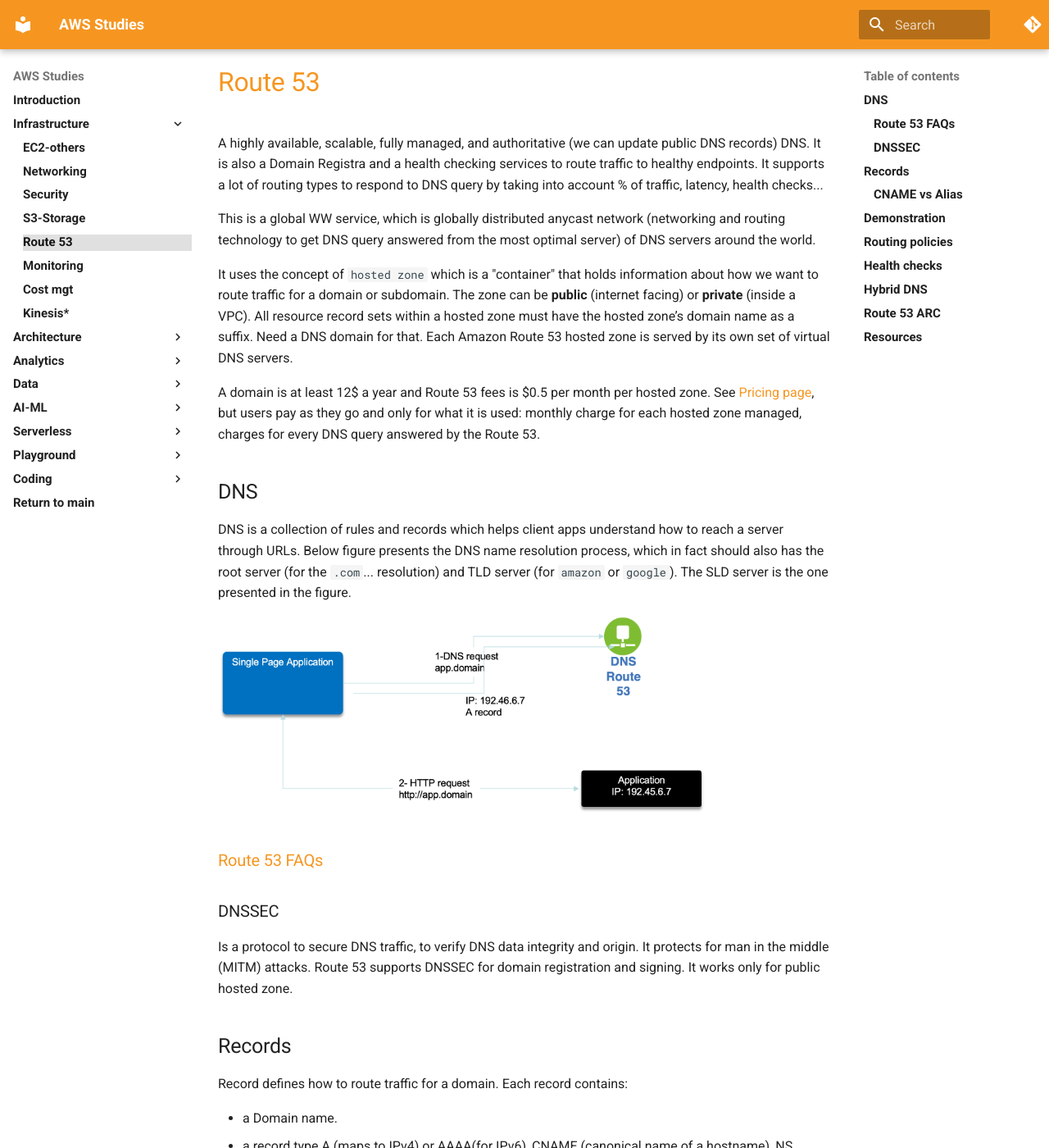
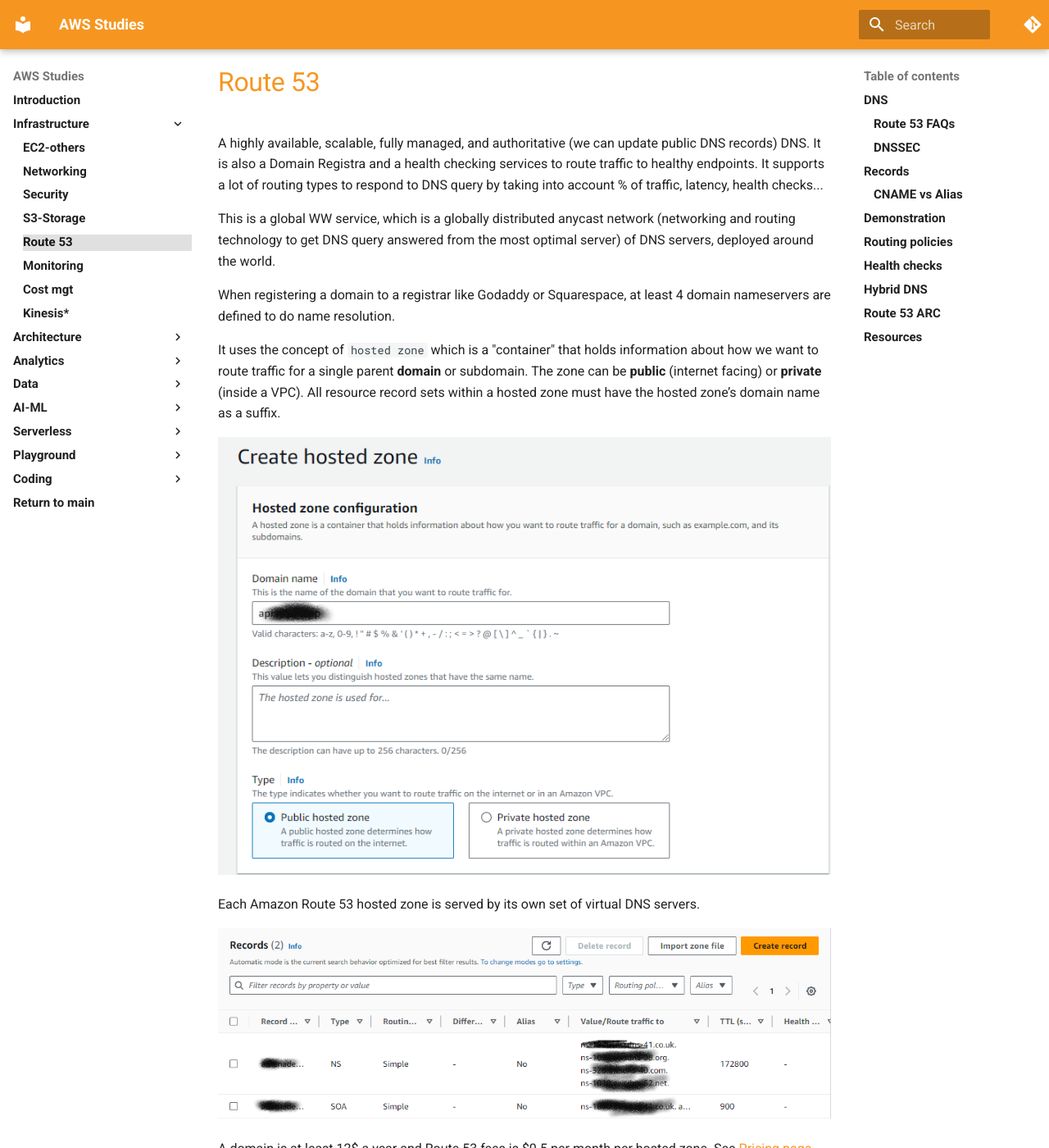
Before and after one commit to jbcodeforce/yarfba, an MkDocs documentation site: the page built from docs/infra/route53.md, in a window 1280 px wide and 1400 px high. Shown: the whole window at 82% size. Built offline with MkDocs 1.6.1 and Material for MkDocs 9.7.7, drawn with Linux system fonts in a browser that asks for light colours; comment, search, counter and statistics services are not loaded; some of the changed text lies outside the part shown.

Commit message:
add content for route 53

````diff
--- a/docs/infra/route53.md
+++ b/docs/infra/route53.md
@@ -2,17 +2,26 @@
 
 A highly available, scalable, fully managed, and authoritative (we can update public DNS records) DNS. It is also a Domain Registra and a health checking services to route traffic to healthy endpoints. It supports a lot of routing types to respond to DNS query by taking into account % of traffic, latency, health checks...
 
-This is a global WW service, which is globally distributed anycast network (networking and routing technology to get DNS query answered from the most optimal server) of DNS servers around the world.
+This is a global WW service, which is a globally distributed anycast network (networking and routing technology to get DNS query answered from the most optimal server) of DNS servers, deployed around the world.
 
-It uses the concept of `hosted zone` which is a "container" that holds information about how we want to route traffic for a domain or subdomain. The zone can be **public** (internet facing) or **private** (inside a VPC). All resource record sets within a hosted zone must have the hosted zone’s domain name as a suffix. Need a DNS domain for that.  Each Amazon Route 53 hosted zone is served by its own set of virtual DNS servers.
+When registering a domain to a registrar like Godaddy or Squarespace, at least 4 domain nameservers are defined to do name resolution.
+
+It uses the concept of `hosted zone` which is a "container" that holds information about how we want to route traffic for a single parent **domain** or subdomain. The zone can be **public** (internet facing) or **private** (inside a VPC). All resource record sets within a hosted zone must have the hosted zone’s domain name as a suffix.
+
+![](./images/r53-hosted-zone.png)
+
+Each Amazon Route 53 hosted zone is served by its own set of virtual DNS servers.
+
+![](./images/dns-records.png)
 
 A domain is at least 12$ a year and Route 53 fees is $0.5 per month per hosted zone. See [Pricing page](https://aws.amazon.com/route53/pricing/), but users pay as they go and only for what it is used: monthly charge for each hosted zone managed, charges for every DNS query answered by the Route 53.
 
 ## DNS
 
-DNS is a collection of rules and records which helps client apps understand how to reach a server through URLs. Below figure presents the DNS name resolution process, which in fact should also has the root server (for the `.com`... resolution) and TLD server (for `amazon` or `google`). The SLD server is the one presented in the figure.
+DNS is a collection of rules and records which helps client apps understand how to reach a server through URLs. Below figure presents the DNS name resolution process, which in fact, should also has the Top Level Domain server (for `com` or `app`). The Second Level Domain server (amazon, google, ibm) is the one presented in the figure below.
 
  ![7](./images/dns.png){ width=600 }
+
 
 ### [Route 53 FAQs](https://aws.amazon.com/route53/faqs/)
 
@@ -64,7 +73,7 @@
 echo "<h1>Hello World from $(hostname -f) in AZ $EC2_AVAIL_ZONE </h1>" > /var/www/html/index.html
 ```
 
-* Add at least one ALB to route to instances in a region to different AZs
+* Add at least, one ALB to route to instances in a region to different AZs
 * Define a domain name (5$ to 12$ a year)
 * Create a hosted zone in Route 53.
 * Define DNS records in Route 53 for each ALB and EC2 IP @ based on a subdomain name, using one of the type as specified in next section.
````
Also changed, not shown: other parts of docs/infra/route53.md (+2 -2 lines), docs/coding/index.md (+5 -10 lines), docs/playground/gettingstarted.md (+1 -3 lines), docs/playground/networking.md (+3 -3 lines), labs/cdk/ec2-vpc/README.md (+2 -2 lines), docs/infra/diagrams/networking/elb-1.drawio.png, docs/infra/diagrams/route53/route53-ex.drawio.svg, docs/infra/diagrams/vpc-base.drawio.png (added), docs/infra/images/dns-records.png (added), docs/infra/images/r53-hosted-zone.png (added), docs/playground/diagrams/hands-on-vpc.drawio.png (added), docs/playground/diagrams/hands-on-vpc.drawio.svg (deleted), 1 other file.
